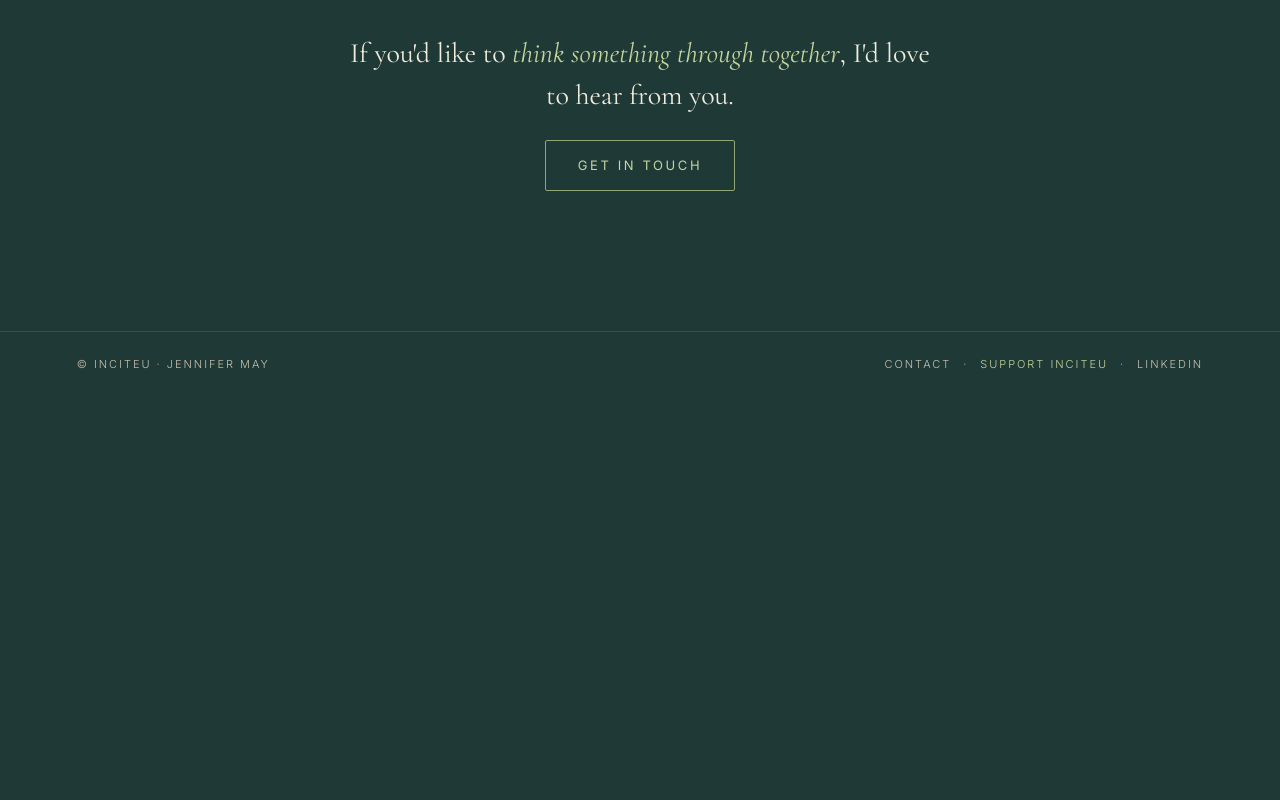
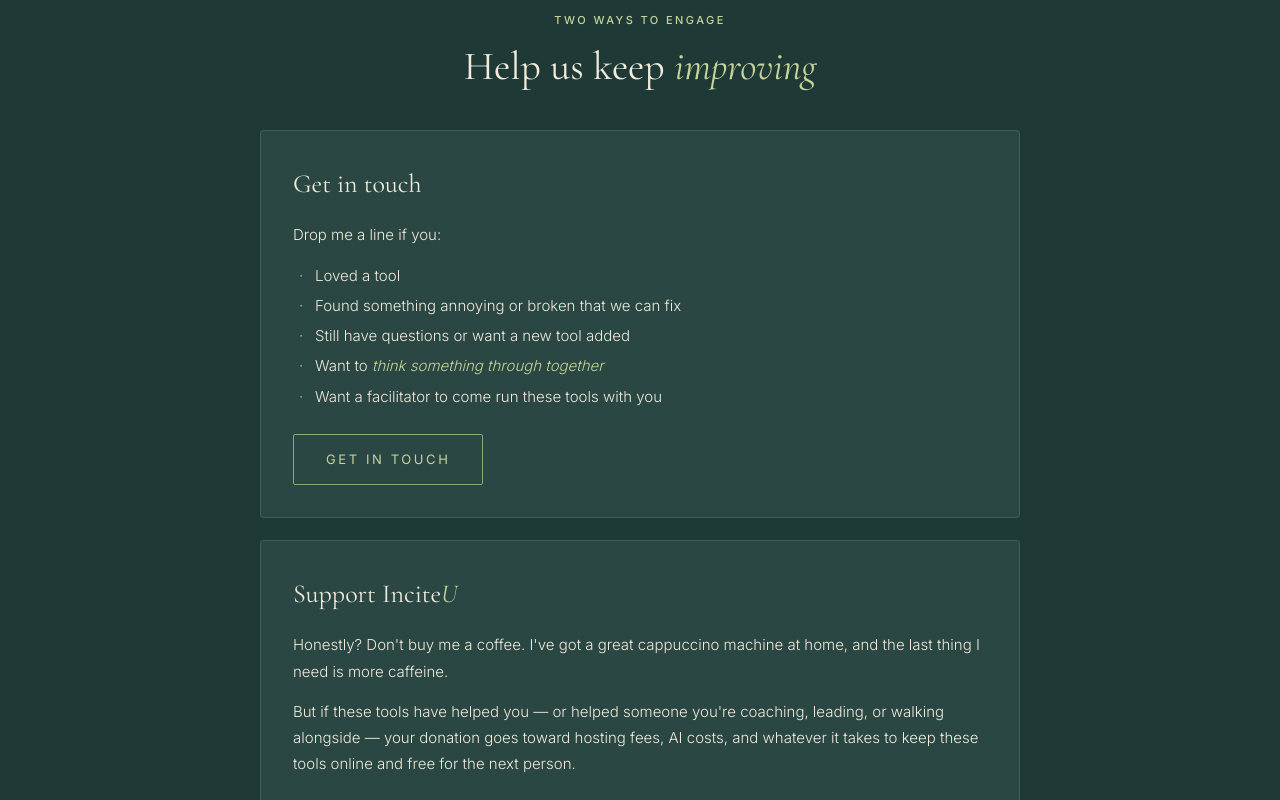
Before and after one commit to JMZywietz/InciteU, a React (Vite) app: page /bio in a window 1280 px wide. Shown: the part 4540-5340 px from the top of the page. Before the commit the page ends 4938 px from the top, so only its background shows below. Built offline with nearby package versions, Linux system fonts and the light colour scheme.

Commit message:
About page: replace CTA with combined 'Help us keep improving' section — Get in touch (with bulleted reasons) stacked above Support InciteU (Ko-fi link)

```diff
--- a/src/pages/BioPage.jsx
+++ b/src/pages/BioPage.jsx
@@ -218,12 +218,46 @@
         <p style={p}>I grew up in rural Kansas, somehow made it to 71 countries, and called Amsterdam and Dubai home for a long stretch. I have two kids. I raise chickens and drink wine, usually not at the same time.</p>
       </section>
 
-      {/* CTA */}
-      <section style={{ padding: '120px 6vw 140px', textAlign: 'center', borderTop: `1px solid ${C.line}`, maxWidth: 1400, margin: '0 auto' }}>
-        <p style={{ fontFamily: F.serif, fontSize: 28, fontWeight: 400, color: C.cream, lineHeight: 1.5, maxWidth: 600, margin: '0 auto 24px' }}>
-          If you'd like to <em style={emSage}>think something through together</em>, I'd love to hear from you.
-        </p>
-        <a href="mailto:jen@inciteu.com" style={btn('primary')} onMouseEnter={btnHoverIn} onMouseLeave={btnHoverOut}>Get in touch</a>
+      {/* Combined CTA: Help us keep improving — Get in touch + Support InciteU stacked */}
+      <section style={{ padding: '100px 6vw 120px', borderTop: `1px solid ${C.line}`, maxWidth: 1400, margin: '0 auto' }}>
+        <div style={{ maxWidth: 760, margin: '0 auto' }}>
+          {/* Combining header */}
+          <div style={{ textAlign: 'center', marginBottom: 40 }}>
+            <p style={{ fontFamily: F.sans, fontSize: 11, fontWeight: 500, letterSpacing: '0.22em', textTransform: 'uppercase', color: C.sage, margin: '0 0 12px 0' }}>Two ways to engage</p>
+            <h2 style={{ fontFamily: F.serif, fontWeight: 400, fontSize: 'clamp(30px, 3.4vw, 40px)', lineHeight: 1.2, color: C.cream, margin: 0 }}>Help us keep <em style={emSage}>improving</em></h2>
+          </div>
+
+          {/* Get in Touch card */}
+          <div style={{ background: C.bgCard, border: `1px solid ${C.line}`, borderRadius: 4, padding: '32px 32px', marginBottom: 22 }}>
+            <h3 style={{ fontFamily: F.serif, fontWeight: 400, fontSize: 26, color: C.cream, margin: '0 0 18px 0' }}>Get in touch</h3>
+            <p style={{ fontFamily: F.sans, fontSize: 15, lineHeight: 1.75, color: C.cream, fontWeight: 300, margin: '0 0 14px 0' }}>Drop me a line if you:</p>
+            <ul style={{ listStyle: 'none', padding: 0, margin: '0 0 24px 0' }}>
+              {[
+                'Loved a tool',
+                'Found something annoying or broken that we can fix',
+                'Still have questions or want a new tool added',
+                'thinkSomethingThrough',
+                'Want a facilitator to come run these tools with you',
+              ].map((item, i) => (
+                <li key={i} style={{ fontFamily: F.sans, fontSize: 15, lineHeight: 1.75, color: C.cream, fontWeight: 300, paddingLeft: 22, position: 'relative', marginBottom: 4 }}>
+                  <span style={{ position: 'absolute', left: 6, color: C.sage }}>·</span>
+                  {item === 'thinkSomethingThrough'
+                    ? <>Want to <em style={emSage}>think something through together</em></>
+                    : item}
+                </li>
+              ))}
+            </ul>
+            <a href="mailto:jen@inciteu.com" style={btn('primary')} onMouseEnter={btnHoverIn} onMouseLeave={btnHoverOut}>Get in touch</a>
+          </div>
+
+          {/* Support InciteU card */}
+          <div style={{ background: C.bgCard, border: `1px solid ${C.line}`, borderRadius: 4, padding: '32px 32px' }}>
+            <h3 style={{ fontFamily: F.serif, fontWeight: 400, fontSize: 26, color: C.cream, margin: '0 0 18px 0' }}>Support Incite<span style={inlineU}>U</span></h3>
+            <p style={{ fontFamily: F.sans, fontSize: 15, lineHeight: 1.75, color: C.cream, fontWeight: 300, margin: '0 0 14px 0' }}>Honestly? Don't buy me a coffee. I've got a great cappuccino machine at home, and the last thing I need is more caffeine.</p>
+            <p style={{ fontFamily: F.sans, fontSize: 15, lineHeight: 1.75, color: C.cream, fontWeight: 300, margin: '0 0 24px 0' }}>But if these tools have helped you &mdash; or helped someone you're coaching, leading, or walking alongside &mdash; your donation goes toward hosting fees, AI costs, and whatever it takes to keep these tools online and free for the next person.</p>
+            <a href="https://ko-fi.com/inciteu" target="_blank" rel="noopener noreferrer" style={btn('primary')} onMouseEnter={btnHoverIn} onMouseLeave={btnHoverOut}>Support Incite<span style={inlineU}>U</span> &rarr;</a>
+          </div>
+        </div>
       </section>
     </main>
   );
```
